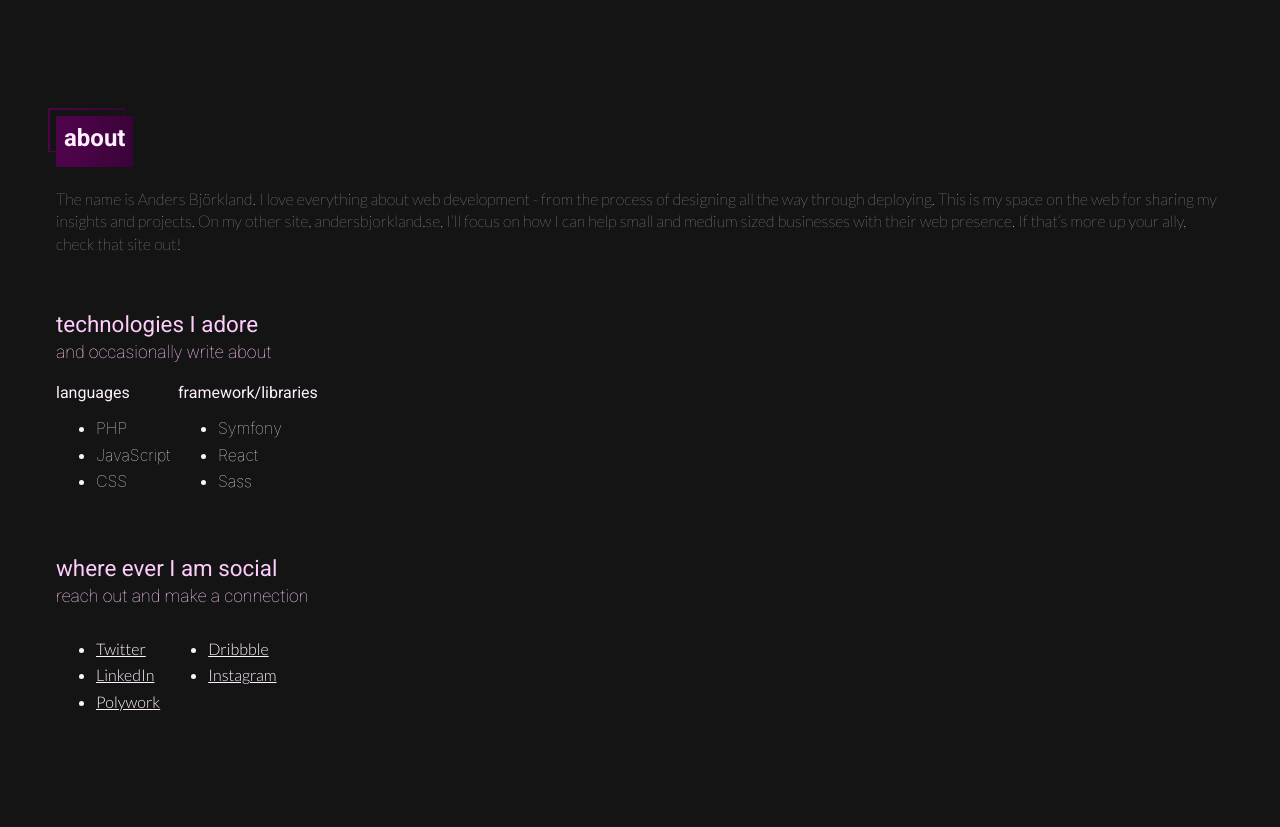
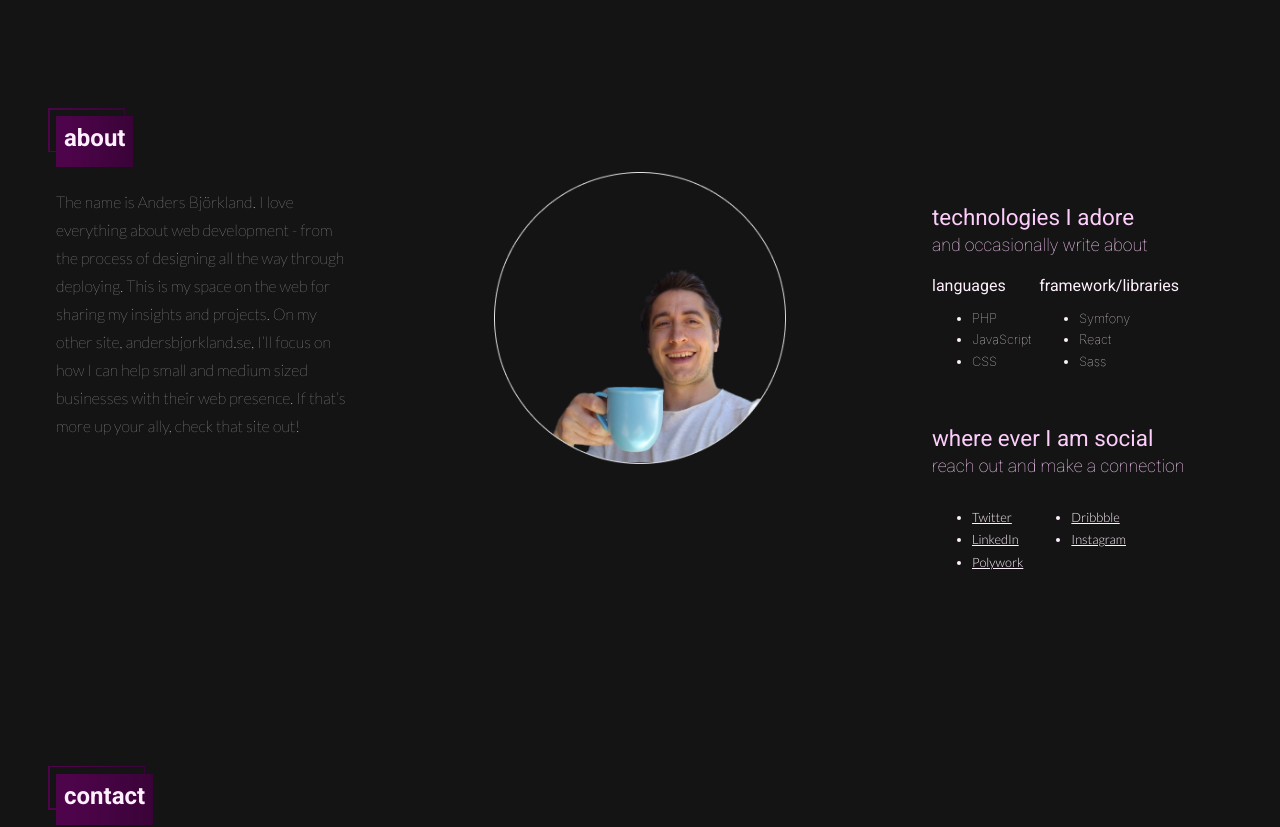
Before and after one commit to andersbjorkland/react-online, a React (Create React App) app: page / in a window 1280 px wide. Shown: the part 1720-2547 px from the top of the page. Built offline with nearby package versions, Linux system fonts and the light colour scheme; no server answers.

Commit message:
Added profile image for larger screens.

```diff
--- a/src/GlobalStyle.js
+++ b/src/GlobalStyle.js
@@ -219,6 +219,12 @@ export const GlobalStyle = createGlobalStyle`
         }
     }
 
+    @media screen and (max-width: 800px) {
+        .md-hidden {
+            display: none;
+        }
+    }
+
 
     @media screen and (min-width: 800px) {
         .show-sm {
--- a/src/Sections/About.js
+++ b/src/Sections/About.js
@@ -4,6 +4,8 @@ import HeadingContainer from "../Components/HeadingContainer";
 import ColumnContainer from "../Layout/ColumnContainer";
 import FlexContainer from "../Layout/FlexContainer";
 import { RefSection } from "../Layout/Section";
+import profilePic from "../assets/Profile.png"
+import Image from "../Components/Image";
 
 
 const Container = styled.div`
@@ -12,6 +14,11 @@ const Container = styled.div`
         font-weight: bolder;
         color: var(--lightPink);
     }
+
+    p {
+        line-height: 175%;
+    }
+
     a, p, li {
         color: var(--pinkWhite);
     }
@@ -20,7 +27,9 @@ const Container = styled.div`
     }
     li {
         margin-top: 0.4rem;
+        font-size: 0.8rem;
     }
+
 `;
 
 const InfoContainer = styled.div`
@@ -31,6 +40,22 @@ const InfoContainer = styled.div`
     max-width: 25rem;
 `;
 
+const AboutContainer = styled.div`
+    display: flex;
+    flex-direction: column;
+
+    @media screen and (min-width: 800px) {
+        flex-direction: row;
+        justify-content: space-between;
+
+        &>div {
+            width: 25%;
+            min-width: 15rem;
+        }
+    }
+
+`;
+
 const About = forwardRef((props, ref) => {
 
     return (
@@ -39,11 +64,14 @@ const About = forwardRef((props, ref) => {
                 <HeadingContainer>
                     <h2>about</h2>
                 </HeadingContainer>
-                <FlexContainer>
+                <AboutContainer>
                     <ColumnContainer>
                         <p>The name is Anders Björkland. I love everything about web development - from the process of designing all the way through deploying. This is my space on the web for sharing my insights and projects. On my other site, andersbjorkland.se, I’ll focus on how I can help small and medium sized businesses with their web presence. If that’s more up your ally, check that site out! </p>
                     </ColumnContainer>
-                    <ColumnContainer>
+                    <ColumnContainer className="md-hidden">
+                        <Image src={profilePic} alt="Fullstack webdeveloper Anders Björkland with his trusty coffee" />
+                    </ColumnContainer>
+                    <FlexContainer justify="space-between">
                         <InfoContainer>
                             <h3>technologies I adore <br /><span className="md-text">and occasionally write about</span></h3>
                             <FlexContainer>
@@ -83,8 +111,8 @@ const About = forwardRef((props, ref) => {
                             </div>
                         </FlexContainer>
                     </InfoContainer>
-                    </ColumnContainer>
-                </FlexContainer>
+                    </FlexContainer>
+                </AboutContainer>
             </Container>
         </RefSection>
     );
```
Also changed, not shown: src/assets/Profile.png (added).
